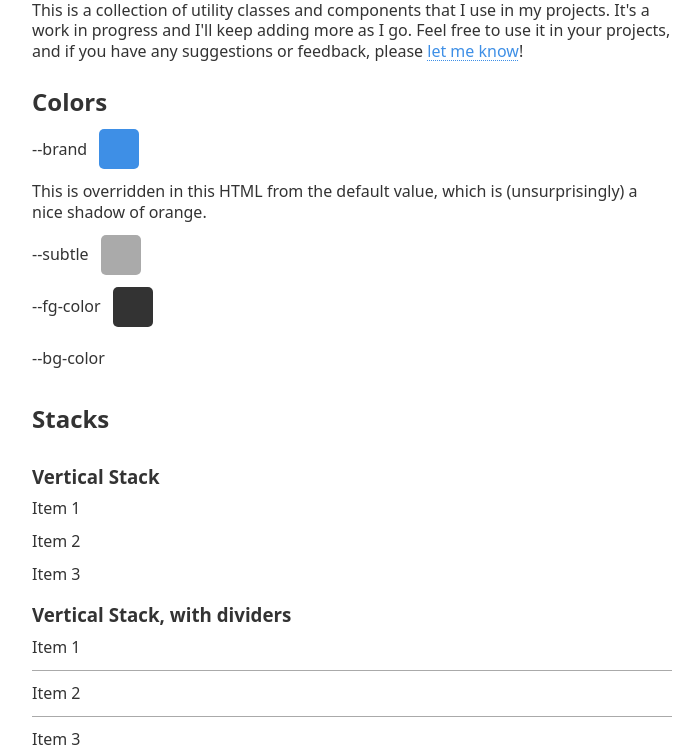
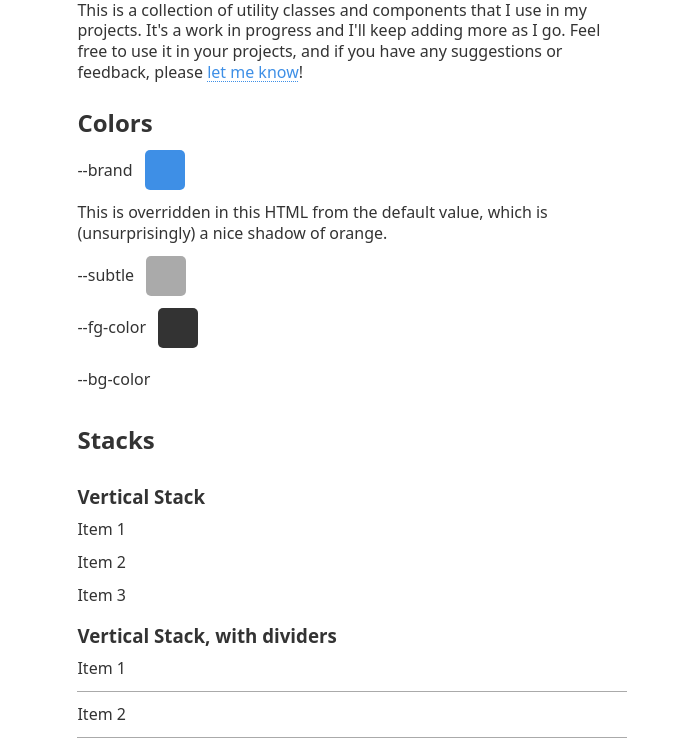
Before and after one commit to bomberstudios/css-library, a website: page index.html in a window 1280 px wide. Shown: the part 90-843 px from the top of the page, without its empty margins (288-988 px from the left). Drawn offline with Linux system fonts and the light colour scheme.

Commit message:
Update index.html

```diff
--- a/index.html
+++ b/index.html
@@ -11,7 +11,7 @@
       }
 
       body {
-        max-width: 50%;
+        max-width: 60ch;
         margin: 0 auto;
       }
 
```
